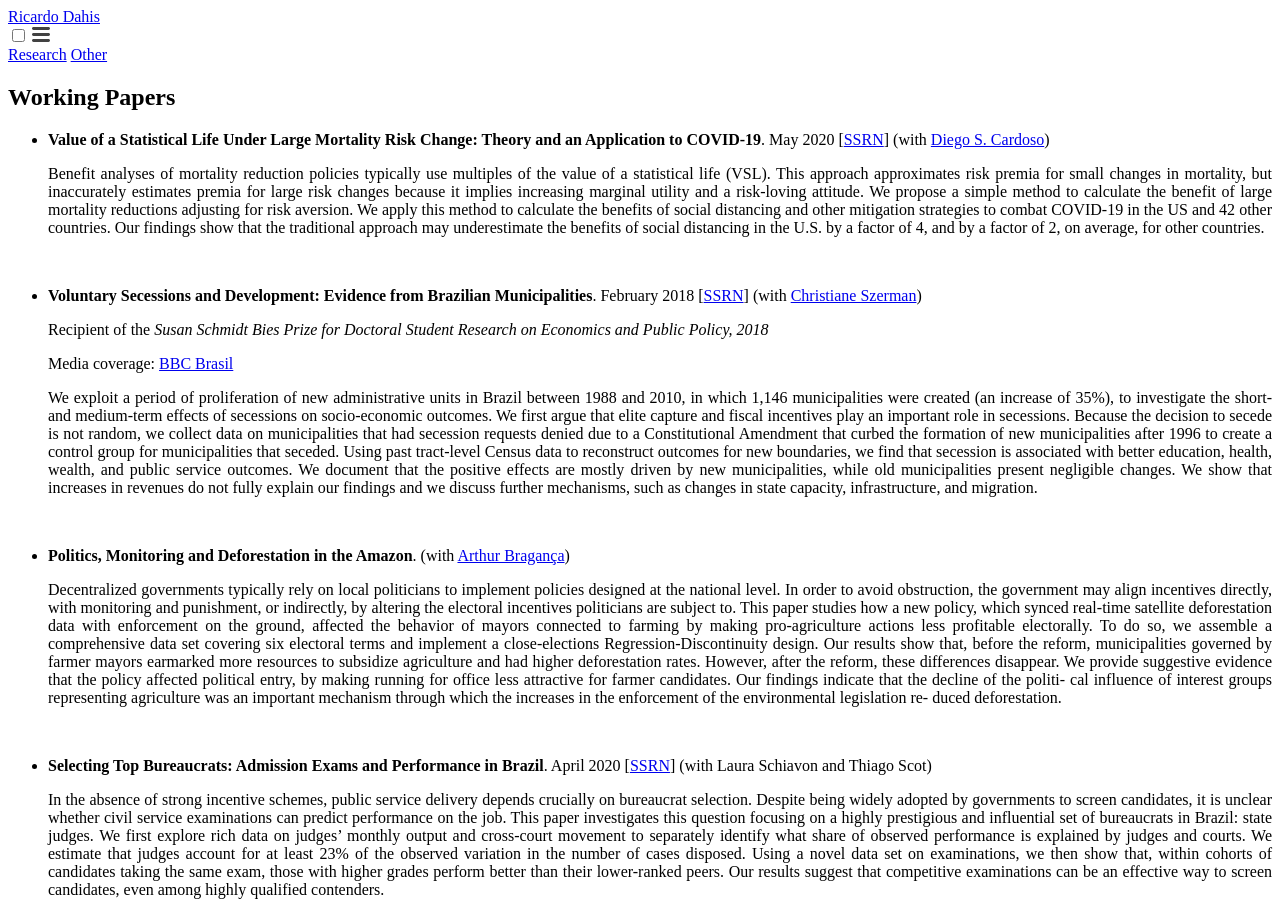
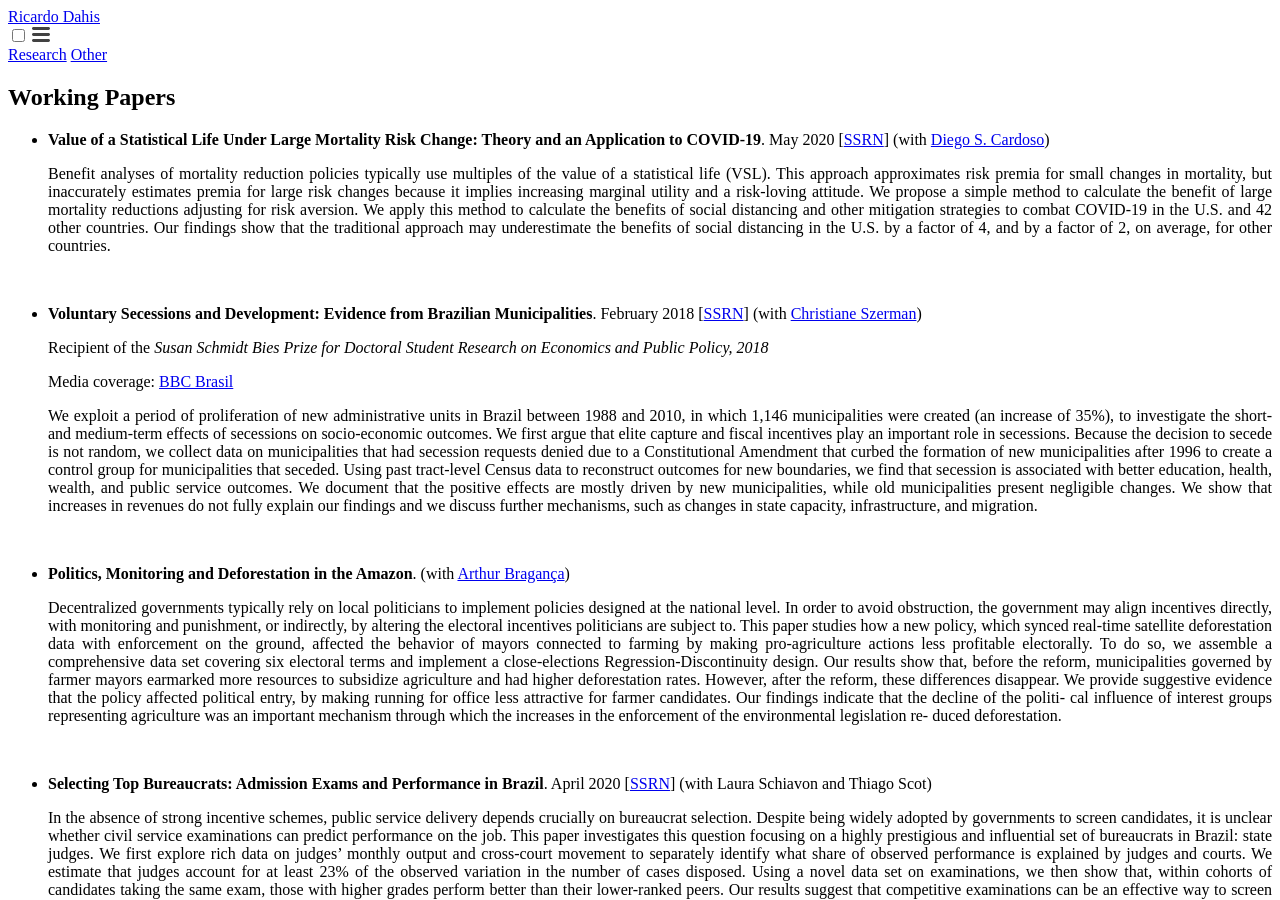
Before and after one commit to rdahis/rdahis.github.io, a Jekyll site: the page built from 1-research.md, in a window 1280 px wide and 900 px high. Built offline with Jekyll 4.4.1, drawn with Linux system fonts in a browser that asks for light colours; a script that is not in the unit is left out.

Commit message:
Fixes typo in COVID paper abstract.

```diff
--- a/1-research.md
+++ b/1-research.md
@@ -8,7 +8,7 @@
 
 - **Value of a Statistical Life Under Large Mortality Risk Change: Theory and an Application to COVID-19**. May 2020 [[SSRN](https://papers.ssrn.com/abstract=3599529){:target="_blank"}] (with [Diego S. Cardoso](https://sites.google.com/view/diegocardoso/){:target="_blank"})
 
-    <p style="text-align: justify;"> Benefit analyses of mortality reduction policies typically use multiples of the value of a statistical life (VSL). This approach approximates risk premia for small changes in mortality, but inaccurately estimates premia for large risk changes because it implies increasing marginal utility and a risk-loving attitude. We propose a simple method to calculate the benefit of large mortality reductions adjusting for risk aversion. We apply this method to calculate the benefits of social distancing and other mitigation strategies to combat COVID-19 in the US and 42 other countries. Our findings show that the traditional approach may underestimate the benefits of social distancing in the U.S. by a factor of 4, and by a factor of 2, on average, for other countries. </p>
+    <p style="text-align: justify;"> Benefit analyses of mortality reduction policies typically use multiples of the value of a statistical life (VSL). This approach approximates risk premia for small changes in mortality, but inaccurately estimates premia for large risk changes because it implies increasing marginal utility and a risk-loving attitude. We propose a simple method to calculate the benefit of large mortality reductions adjusting for risk aversion. We apply this method to calculate the benefits of social distancing and other mitigation strategies to combat COVID-19 in the U.S. and 42 other countries. Our findings show that the traditional approach may underestimate the benefits of social distancing in the U.S. by a factor of 4, and by a factor of 2, on average, for other countries. </p>
 
 <br>
 - **Voluntary Secessions and Development: Evidence from Brazilian Municipalities**. February 2018 [[SSRN](https://ssrn.com/abstract=3125757){:target="_blank"}] (with [Christiane Szerman](https://scholar.princeton.edu/cszerman/bio){:target="_blank"})
```
